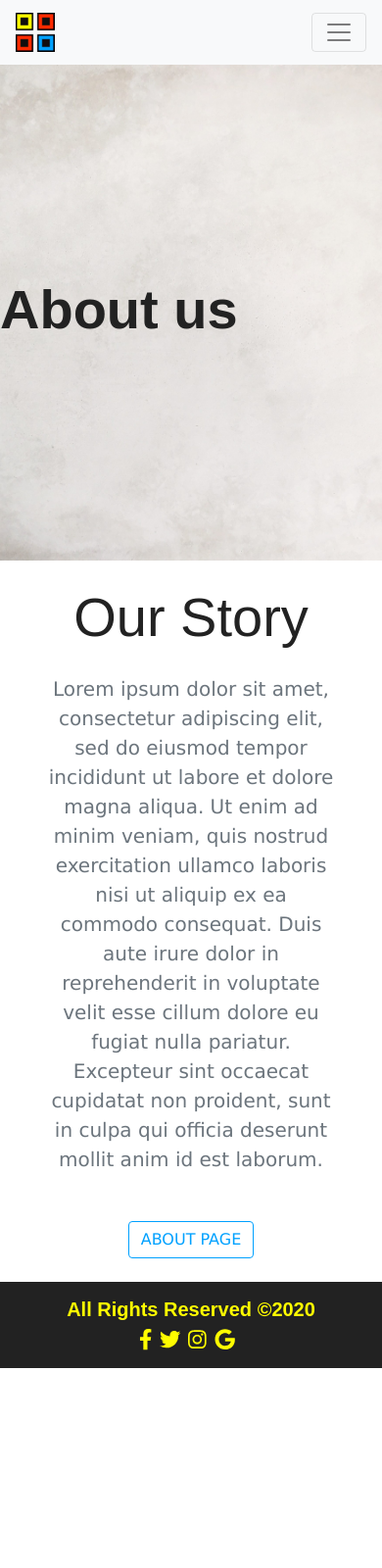
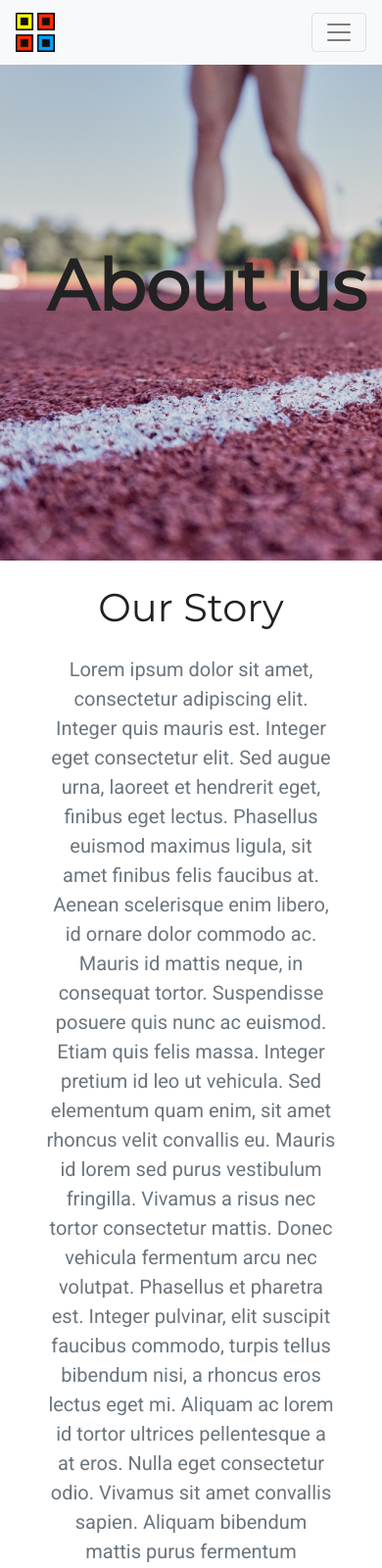
Before and after one commit to adrazi01/gatsby-track-project, a Gatsby site: page /about in a window 390 px wide. Shown: the top 1600 px of the page at 98% size. Before the commit the page ends 1396 px from the top, so only its background shows below. Built offline with nearby package versions, Linux system fonts and the light colour scheme; Gatsby itself is replaced by a stand-in of ours.

Commit message:
Styling changes

```diff
--- a/src/components/globals/background.js
+++ b/src/components/globals/background.js
@@ -1,10 +1,17 @@
 import React from "react"
 import BackgroundImage from "gatsby-background-image"
+import Link from "gatsby"
 
-export default function background({ img, styleClass, title, children }) {
+export default function background({
+  img,
+  styleClass,
+  title,
+  subheading,
+  children,
+}) {
   return (
     <BackgroundImage className={styleClass} fluid={img}>
-      <h1 className="title text-black text-middle display-4 font-weight-bold">
+      <h1 className="title text-black pl-5 pb-5 text-middle display-3 font-weight-bold">
         {title}
       </h1>
       {children}
--- a/src/components/globals/title.js
+++ b/src/components/globals/title.js
@@ -4,7 +4,7 @@ export default function title({ title }) {
   return (
     <div className="row">
       <div className="col text-center mb-3">
-        <h1 className="display-4 text-capitalize font-wight-bold">{title}</h1>
+        <h1 className="display-5 text-capitalize font-wight-bold">{title}</h1>
       </div>
     </div>
   )
--- /dev/null
+++ b/src/components/home/aboutinfo.js
@@ -0,0 +1,45 @@
+import React from "react"
+import Title from "../globals/title"
+
+export default function info() {
+  return (
+    <section className="py-4">
+      <div className="container">
+        <Title title="our story"></Title>
+        <div className="row">
+          <div className="col-10 col-sm-8 mx-auto text-center">
+            <p className="lead text-muted mb-5">
+              Lorem ipsum dolor sit amet, consectetur adipiscing elit. Integer
+              quis mauris est. Integer eget consectetur elit. Sed augue urna,
+              laoreet et hendrerit eget, finibus eget lectus. Phasellus euismod
+              maximus ligula, sit amet finibus felis faucibus at. Aenean
+              scelerisque enim libero, id ornare dolor commodo ac. Mauris id
+              mattis neque, in consequat tortor. Suspendisse posuere quis nunc
+              ac euismod. Etiam quis felis massa. Integer pretium id leo ut
+              vehicula. Sed elementum quam enim, sit amet rhoncus velit
+              convallis eu. Mauris id lorem sed purus vestibulum fringilla.
+              Vivamus a risus nec tortor consectetur mattis. Donec vehicula
+              fermentum arcu nec volutpat. Phasellus et pharetra est. Integer
+              pulvinar, elit suscipit faucibus commodo, turpis tellus bibendum
+              nisi, a rhoncus eros lectus eget mi. Aliquam ac lorem id tortor
+              ultrices pellentesque a at eros. Nulla eget consectetur odio.
+              Vivamus sit amet convallis sapien. Aliquam bibendum mattis purus
+              fermentum pharetra. Fusce eget vulputate neque. Fusce pharetra
+              rutrum lectus vitae bibendum. Maecenas cursus tellus est, id
+              tincidunt enim rhoncus imperdiet. Sed vulputate elit vitae lacus
+              malesuada tristique. Phasellus posuere ornare mauris, sed bibendum
+              justo dapibus gravida. Sed ex augue, dictum interdum lorem at,
+              rhoncus efficitur erat. Orci varius natoque penatibus et magnis
+              dis parturient montes, nascetur ridiculus mus. Nullam faucibus
+              purus non arcu imperdiet, sit amet tristique orci tempor.
+              Curabitur fermentum nulla sed nibh pharetra, at pretium leo
+              lobortis. Donec hendrerit nisl quam, nec dapibus lectus posuere
+              sed. Praesent vel laoreet lorem. Nunc et vestibulum dui. Morbi non
+              pharetra erat.
+            </p>
+          </div>
+        </div>
+      </div>
+    </section>
+  )
+}
--- a/src/components/home/info.js
+++ b/src/components/home/info.js
@@ -19,9 +19,7 @@ export default function info() {
               sunt in culpa qui officia deserunt mollit anim id est laborum.
             </p>
             <Link to="/about/">
-              <button className="btn text-uppercase btn-blue">
-                About page
-              </button>
+              <button className="btn text-uppercase btn-blue">About</button>
             </Link>
           </div>
         </div>
--- a/src/components/layout.css
+++ b/src/components/layout.css
@@ -1,3 +1,6 @@
+@import url("https://fonts.googleapis.com/css?family=Roboto");
+@import url("https://fonts.googleapis.com/css?family=Montserrat");
+
 :root {
   --mainYellow: #fffd00;
   --mainGrey: #f5f5f5;
@@ -10,7 +13,7 @@
 body {
   background: var(--mainWhite);
   color: var(--mainDark);
-  font-family: Verdana, Geneva, Tahoma, sans-serif !important;
+  font-family: "Roboto", Helvetica, Arial, sans-serif !important;
 }
 h1,
 h2,
@@ -18,9 +21,8 @@ h3,
 h4,
 h5,
 h6 {
-  font-family: "Montserrat", Arial, Helvetica, sans-serif !important;
+  font-family: "Montserrat", Helvetica, Arial, sans-serif !important;
   letter-spacing: 0.025rem!;
-  font-weight: 600;
 }
 .text-yellow {
   color: var(--mainYellow);
@@ -31,7 +33,8 @@ h6 {
 }
 .background,
 .about-background,
-.shop-background {
+.shop-background,
+.blog-background {
   min-height: 80vh;
   display: flex;
   align-items: center;
@@ -46,13 +49,29 @@ h6 {
   min-height: 60vh;
 }
 .btn-blue {
-  color: var(--mainBlue);
-  border-color: var(--mainBlue);
+  font-family: "Montserrat", Helvetica, Arial, sans-serif !important;
+  color: var(--mainDark);
+  border-color: var(--mainDark);
+  border-radius: 0;
 }
 .btn-blue:hover {
-  background: var(--mainBlue);
+  background: var(--mainDark);
   color: var(--mainWhite) !important;
 }
+
 .footer {
   background: var(--mainDark);
 }
+.card {
+  border-radius: 0;
+}
+.btn-browse {
+  color: var(--mainWhite);
+  font-family: "Montserrat", Helvetica, Arial, sans-serif !important;
+  display: flex;
+  align-items: left;
+  justify-content: left;
+  background: var(--mainDark);
+  border-color: var(--mainDark);
+  border-radius: 0;
+}
--- a/src/pages/about.js
+++ b/src/pages/about.js
@@ -4,7 +4,7 @@ import { graphql } from "gatsby"
 import Layout from "../components/layout"
 import SEO from "../components/seo"
 import Background from "../components/globals/background"
-import Info from "../components/home/info"
+import AboutInfo from "../components/home/aboutinfo"
 
 const AboutPage = ({ data }) => (
   <Layout>
@@ -14,13 +14,13 @@ const AboutPage = ({ data }) => (
       title="About us"
       styleClass="about-background"
     />
-    <Info />
+    <AboutInfo />
   </Layout>
 )
 
 export const query = graphql`
   {
-    img: file(relativePath: { eq: "concrete_background.png" }) {
+    img: file(relativePath: { eq: "background4.jpg" }) {
       childImageSharp {
         fluid(quality: 100) {
           ...GatsbyImageSharpFluid_tracedSVG
--- a/src/pages/blog.js
+++ b/src/pages/blog.js
@@ -19,7 +19,7 @@ const BlogPage = ({ data }) => (
 
 export const blogQuery = graphql`
   {
-    backgroundone: file(relativePath: { eq: "second_background.jpg" }) {
+    backgroundone: file(relativePath: { eq: "background3.jpg" }) {
       childImageSharp {
         fluid(quality: 100) {
           ...GatsbyImageSharpFluid_tracedSVG
--- a/src/pages/shop.js
+++ b/src/pages/shop.js
@@ -20,7 +20,7 @@ const ShopPage = ({ data }) => (
 
 export const query = graphql`
   {
-    img: file(relativePath: { eq: "background.jpg" }) {
+    img: file(relativePath: { eq: "background5.jpg" }) {
       childImageSharp {
         fluid(quality: 100) {
           ...GatsbyImageSharpFluid_tracedSVG
```
Also changed, not shown: src/components/home/post.js (+7 -4 lines), src/pages/index.js (+6 -7 lines), src/pages/posts/004-fourth-post.md (added, +8 -0 lines), src/pages/posts/005-fifth-post.md (added, +8 -0 lines), src/images/background4.jpg (added), src/images/concrete_background.png (deleted), src/images/stretch_sit.jpg (deleted), src/images/stretch_stand.jpg (deleted), 2 other files.
